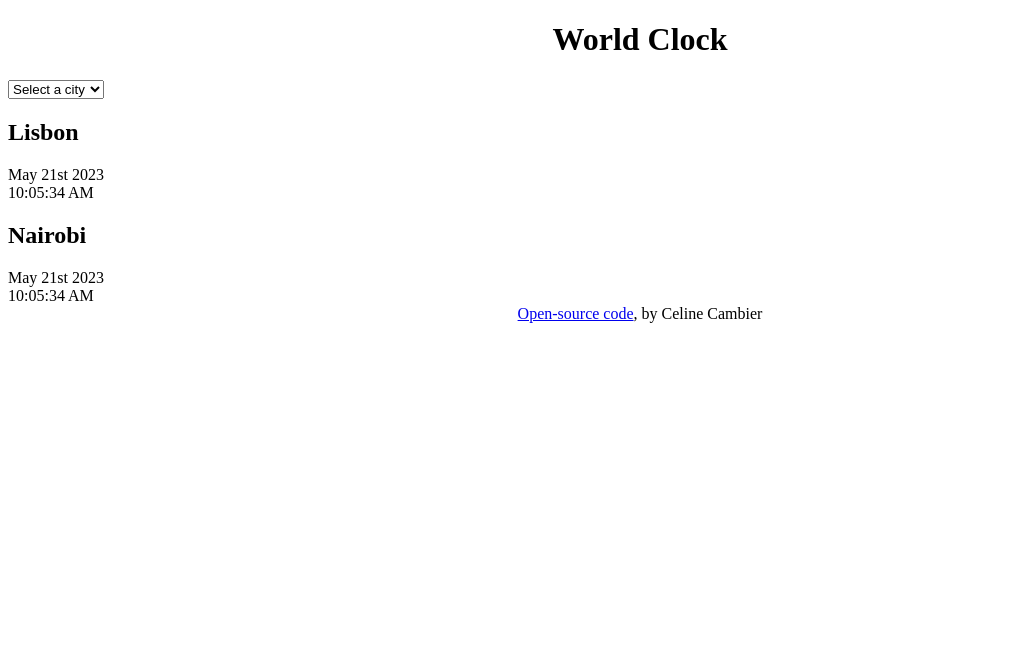
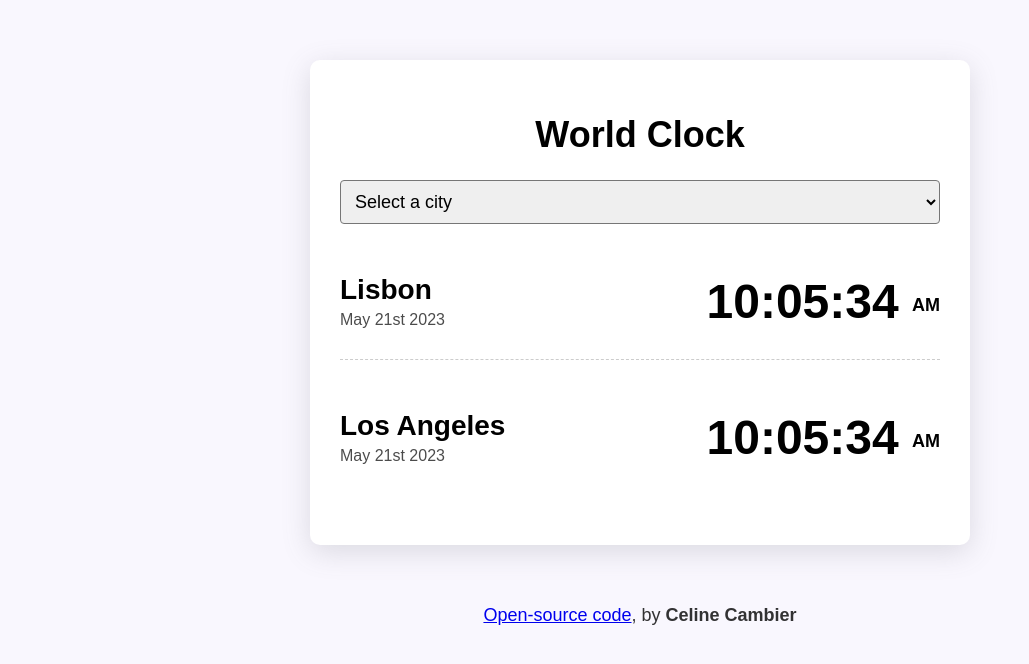
Before and after one commit to CelineCambier/Time-zone-dropdown-App, a plain HTML site: page index.html in a window 1280 px wide. Shown: the whole page, without its empty margins (0-1029 px from the left). Drawn offline with nearby package versions, Linux system fonts and the light colour scheme.

Commit message:
Styled with CSS

```diff
--- a/index.html
+++ b/index.html
@@ -24,21 +24,24 @@
         </select>
 
         <div class="city">
-            <h2>Lisbon</h2>
-            <div class="date">May 21st 2023</div>
-            <div class="time">10:05:34 AM</div>
+            <div>
+                <h2>Lisbon</h2>
+                <div class="date">May 21st 2023</div>
+            </div>
+            <div class="time">10:05:34 <small>AM</small></div>
         </div>
 
         <div class="city">
-            <h2>Nairobi</h2>
-            <div class="date">May 21st 2023</div>
-            <div class="time">10:05:34 AM</div>
+            <div>
+                <h2>Los Angeles</h2>
+                <div class="date">May 21st 2023</div>
+            </div>
+            <div class="time">10:05:34 <small>AM</small></div>
         </div>
-
 
     </div>
     <footer>
-        <a href="#" target="_blank"> Open-source code</a>, by Celine Cambier
+        <a href="#" target="_blank"> Open-source code</a>, by <strong>Celine Cambier</strong>
     </footer>
 
     <script src="src/index.js"></script>
--- a/src/style.css
+++ b/src/style.css
@@ -1,7 +1,65 @@
+body {
+    background-color: #f9f7fe;
+    font-family: sans-serif;
+}
+
 h1 {
     text-align: center;
+    font-family: sans-serif;
+    font-size: 36px;
+}
+
+h2 {
+    margin: 0 0 5px;
+    font-size: 28px;
+}
+
+select {
+    display: block;
+    width: 100%;
+    font-size: 18px;
+    border-radius: 4px;
+    padding: 10px;
 }
 
 footer {
     text-align: center;
+    font-size: 18px;
+    color: rgba(0, 0, 0, 0.8);
 }
+
+.container {
+    max-width: 600px;
+    margin: 60px auto;
+    background-color: white;
+    padding: 30px;
+    box-shadow: 0px 7px 29px 0px rgba(100, 100, 111, 0.2);
+    border-radius: 10px;
+}
+
+.city {
+    display: flex;
+    margin: 20px 0;
+    justify-content: space-between;
+    padding: 30px 0;
+    border-bottom: 1px dashed rgba(0, 0, 0, 0.2);
+}
+
+.city:last-child {
+    border: none;
+}
+
+.date {
+    opacity: 0.7;
+}
+
+.time {
+    font-size: 48px;
+    font-weight: bold;
+}
+
+.time small {
+    font-size: 18px;
+    vertical-align: middle;
+    line-height: 36px;
+}
```
